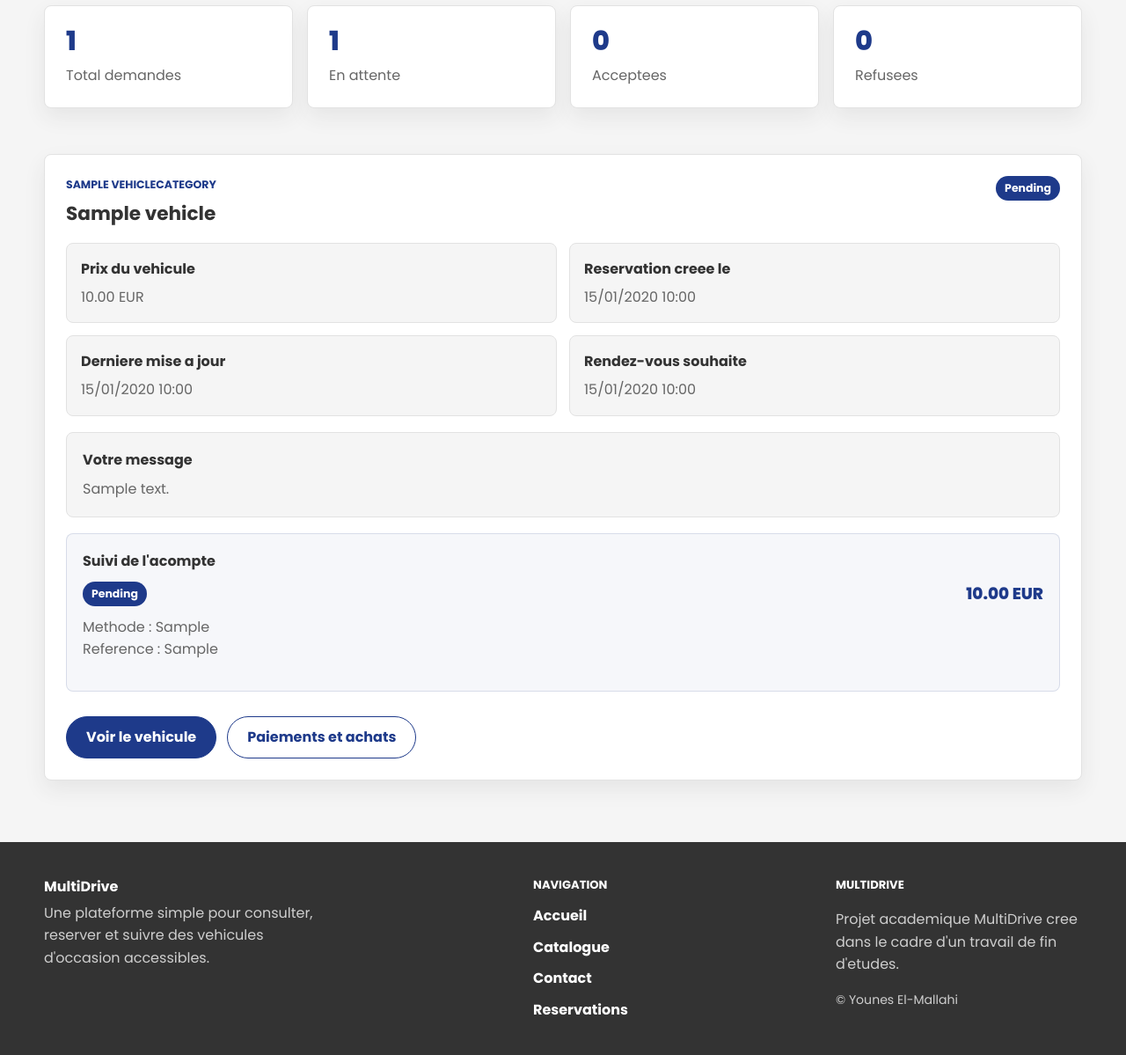
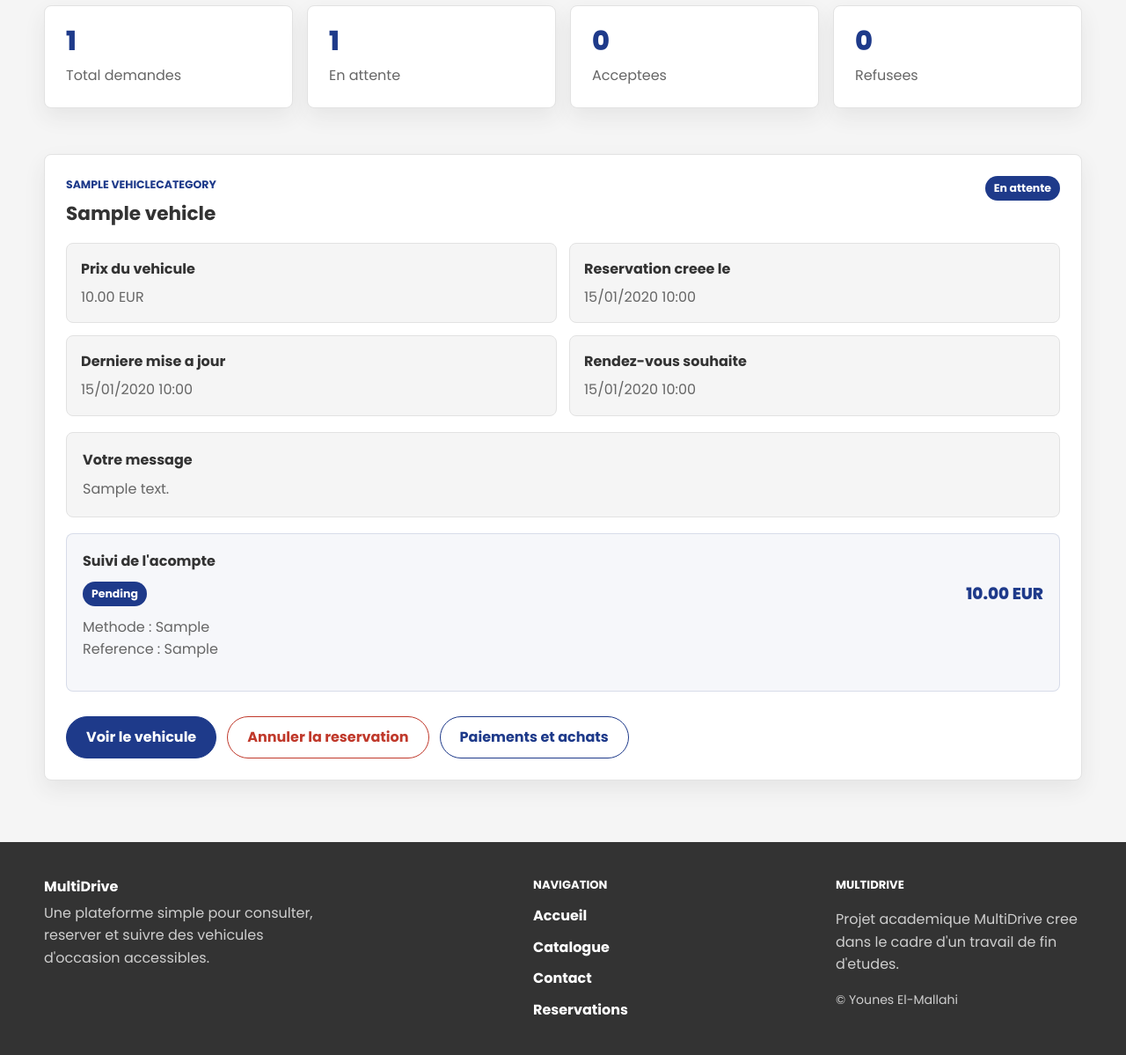
Before and after one commit to younesmala/multidrive, a Django app: page /reservations/mine/ in a window 1280 px wide. Shown: the part 328-1527 px from the top of the page at 88% size. Run offline with Django 5.2, Linux system fonts and the light colour scheme; a user stored in the database is signed in; tables that the repository leaves empty hold one stand-in row (values such as "Sample post"); parts of the project's set-up code (start-up, migrations or seed data) failed here and were passed over.

Commit message:
Permettre a un membre d annuler une reservation en attente
Ajout du statut cancelled dans le modele Reservation.
Ajout de la vue cancel_reservation protegee par login et require_POST.
Bouton Annuler visible uniquement sur les reservations pending.

```diff
--- a/reservations/models.py
+++ b/reservations/models.py
@@ -9,12 +9,14 @@ class Reservation(models.Model):
     STATUS_ACCEPTED = "accepted"
     STATUS_REJECTED = "rejected"
     STATUS_DEPOSIT_PAID = "deposit_paid"
+    STATUS_CANCELLED = "cancelled"
 
     STATUS_CHOICES = [
-        (STATUS_PENDING, "Pending"),
-        (STATUS_ACCEPTED, "Accepted"),
-        (STATUS_REJECTED, "Rejected"),
-        (STATUS_DEPOSIT_PAID, "Deposit paid"),
+        (STATUS_PENDING, "En attente"),
+        (STATUS_ACCEPTED, "Acceptee"),
+        (STATUS_REJECTED, "Refusee"),
+        (STATUS_DEPOSIT_PAID, "Acompte paye"),
+        (STATUS_CANCELLED, "Annulee"),
     ]
 
     user = models.ForeignKey(
--- a/reservations/templates/reservations/my_reservations.html
+++ b/reservations/templates/reservations/my_reservations.html
@@ -118,6 +118,13 @@
                         {% if reservation.status == 'accepted' and not reservation.payment %}
                             <a class="button primary" href="{% url 'payments:checkout' %}">Payer l'acompte</a>
                         {% endif %}
+                        {% if reservation.status == 'pending' %}
+                            <form method="post" action="{% url 'reservations:cancel_reservation' reservation.id %}"
+                                  onsubmit="return confirm('Etes-vous sur de vouloir annuler cette reservation ?');">
+                                {% csrf_token %}
+                                <button type="submit" class="button danger">Annuler la reservation</button>
+                            </form>
+                        {% endif %}
                         <a class="button secondary" href="{% url 'accounts:payment_list' %}">Paiements et achats</a>
                     </div>
                 </article>
--- a/reservations/urls.py
+++ b/reservations/urls.py
@@ -11,4 +11,5 @@ urlpatterns = [
     path("mine/", views.my_reservations, name="my_reservations"),
     path("<int:reservation_id>/update-status/", views.update_reservation_status, name="update_status"),
     path("mes-achats/", views.my_purchases, name="my_purchases"),
+    path("<int:reservation_id>/cancel/", views.cancel_reservation, name="cancel_reservation"),
 ]
--- a/reservations/views.py
+++ b/reservations/views.py
@@ -116,6 +116,21 @@ def my_reservations(request):
     )
 
 
+@require_POST
+@login_required
+def cancel_reservation(request, reservation_id):
+    reservation = get_object_or_404(
+        Reservation, id=reservation_id, user=request.user
+    )
+    if reservation.status == Reservation.STATUS_PENDING:
+        reservation.status = Reservation.STATUS_CANCELLED
+        reservation.save(update_fields=["status", "updated_at"])
+        messages.success(request, "Votre reservation a bien ete annulee.")
+    else:
+        messages.error(request, "Seules les reservations en attente peuvent etre annulees.")
+    return redirect("reservations:my_reservations")
+
+
 @login_required
 def my_purchases(request):
     purchases = (
--- a/vehicles/static/vehicles/styles.css
+++ b/vehicles/static/vehicles/styles.css
@@ -381,6 +381,17 @@ h3 {
     background: var(--blue);
 }
 
+.button.danger {
+    color: #c0392b;
+    background: var(--white);
+    border: 1.5px solid #c0392b;
+}
+
+.button.danger:hover {
+    color: var(--white);
+    background: #c0392b;
+}
+
 .section,
 .page-title {
     padding: 52px 0 0;
```
Also changed, not shown: reservations/migrations/0004_add_cancelled_status.py (added).
